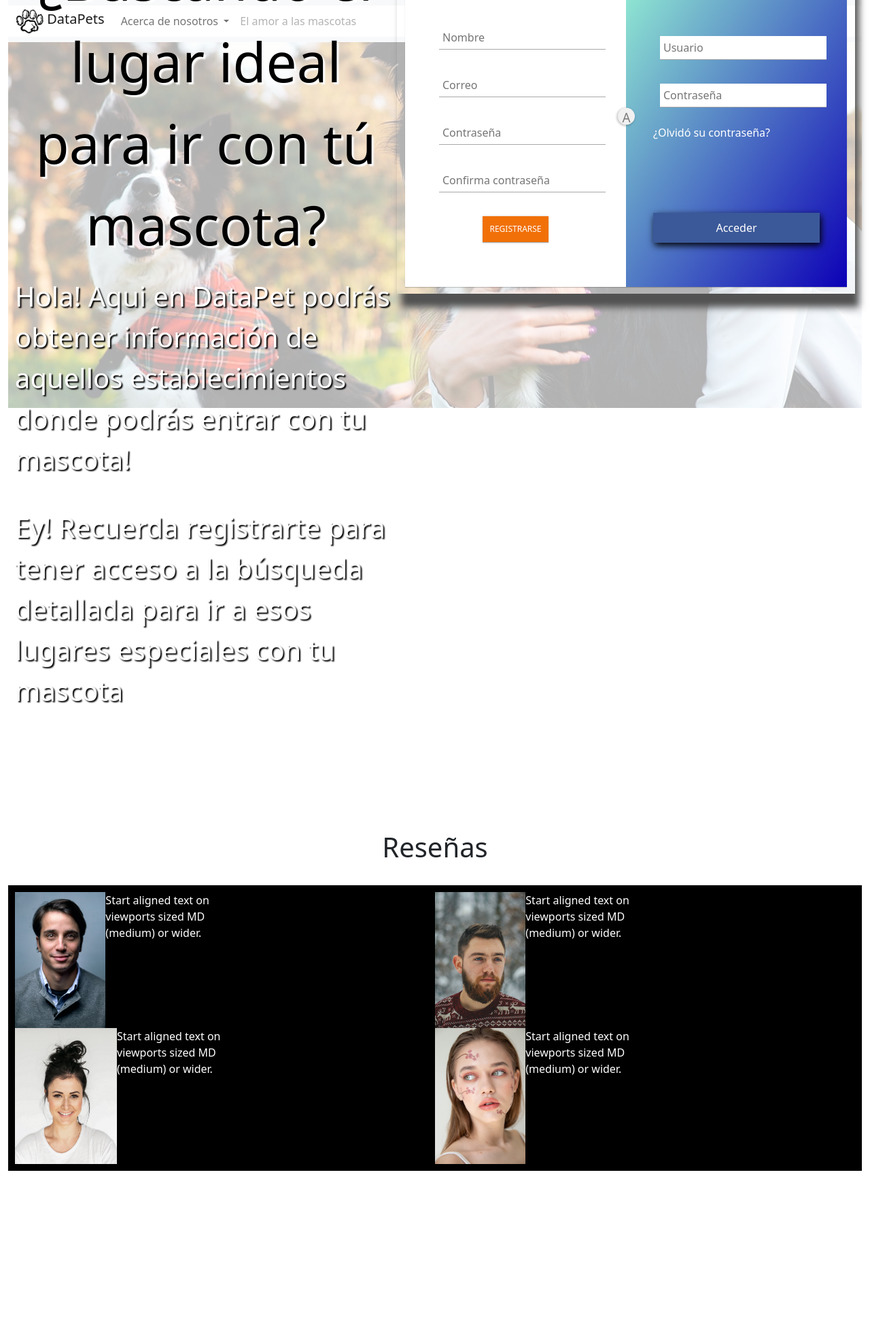
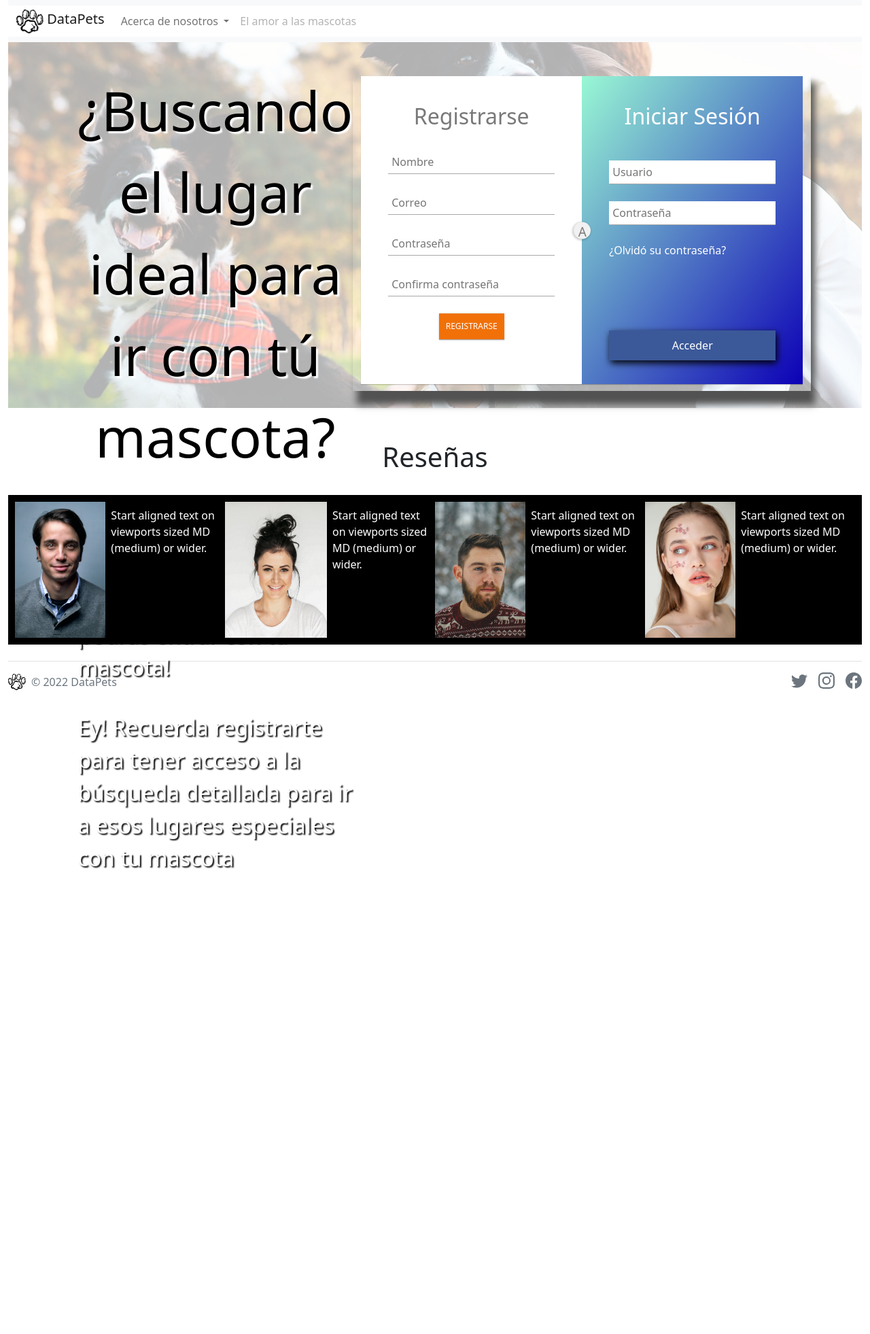
Before and after one commit to meyer-pidiache/DataPets, a Django app: page / in a window 1280 px wide. Shown: the top 1962 px of the page at 68% size. After the commit the page ends 1278 px from the top, so only its background shows below. Run offline with Django 4.2, Linux system fonts and the light colour scheme; some libraries are stand-ins or nearby versions.

Commit message:
frontend corregido

```diff
--- a/static/assets/css/styles.css
+++ b/static/assets/css/styles.css
@@ -9,7 +9,6 @@
 .ImagenPerros{
     position: relative;
     opacity: 0.3;
-    height: 100%;
     width: 100%;
 }
 .per{
@@ -18,9 +17,11 @@
 }
 .FC1{
     display: flex;
-    padding: 10px;
-    position: relative;
-    top: -700px;
+    margin: 8%;
+    position: absolute;
+    top: 0;
+    flex: 3 1 auto;
+    text-align: center;
 }
 
 .FC2{
@@ -28,25 +29,14 @@
     display: flex;
     padding: 10px;
     position: relative;
-    top: -550px;
+    top: auto;
     background-color: black;
-}
-
-.FC1_1{
-    flex: 3 1 auto;
-    text-align: center;
-}
-.FC1_2{
-
-    flex: 3 1 auto;
-    text-align: center;
-
+    flex: 1 1 auto;
 }
 
 h1{
   position: relative;
   text-align: center;
-  top: -550px;
 }
 
 .FC2_1{
@@ -54,15 +44,16 @@ h1{
     flex: 1 1 auto;
     width: 50%;
 }
+
 .FC2_2{
-    display: block;
+    display: flex;
     flex: 1 1 auto;
     width: 50%;
 }
 
 
 .text-center{
-    font-size: 80px;
+    font-size: 500%;
     color: rgb(0, 0, 0);
     text-shadow: 3px 3px 2px rgb(255, 255, 255);
 
@@ -72,7 +63,7 @@ h1{
     color: white;
 }
 .text-start{
-    font-size: 40px;
+    font-size: 200%;
     color: rgb(255, 255, 255);
     text-shadow: 2px 2px 2px black;
 
@@ -82,20 +73,8 @@ h1{
   color: white;
 }
 
-.FC1_2 input{
-    width: 500px;
-    padding: 5px 0;
-    margin: 10px;
-    border-top-style: none;
-    border-left: none;
-    border-right: none;
-}
-
-
 .container{
-    width: 100%;
     padding: 10px;
-    display: flex;
     justify-content: center;
     align-items: center;
     box-shadow: 6px 20px 10px rgb(82, 82, 82);
--- a/templates/main/index.html
+++ b/templates/main/index.html
@@ -6,16 +6,16 @@
 <img class="ImagenPerros" src="{% static 'assets/img/personaconperros.jpg' %}" class="img-fluid" alt="">
 
 <div class="FC1">
-  <div class="FC1_1">
 
+  <div>
     <p class="text-center">¿Buscando el lugar ideal para ir con tú mascota?</p>
     <p class="text-start">Hola! Aqui en DataPet podrás obtener información de aquellos establecimientos donde podrás
       entrar con tu mascota!</p><br>
     <p class="text-start">Ey! Recuerda registrarte para tener acceso a la búsqueda detallada para ir a esos lugares
       especiales con tu mascota</p>
+  </div>
 
-  </div>
-  <div class="FC1_2">
+  <div>
     <div class="container">
       <div class="login-container">
         <div class="register">
@@ -43,30 +43,30 @@
         </div>
       </div>
     </div>
+  </div>
 
-  </div>
 </div>
 
-<h1>Reseñas</h1><br>
+<h1 class="pt-5">Reseñas</h1><br>
 <div class="FC2">
   <div class="FC2_2">
     <div class="FC2_1">
       <img src="{% static 'assets/img/Senor1.jpg' %}" class="per">
-      <p class="text-md-start">Start aligned text on viewports sized MD (medium) or wider.</p>
+      <p class="text-md-start p-2">Start aligned text on viewports sized MD (medium) or wider.</p>
     </div>
     <div class="FC2_1">
       <img src="{% static 'assets/img/Senora1.jpg' %}" class="per">
-      <p class="text-md-start">Start aligned text on viewports sized MD (medium) or wider.</p>
+      <p class="text-md-start p-2">Start aligned text on viewports sized MD (medium) or wider.</p>
     </div>
   </div>
   <div class="FC2_2">
     <div class="FC2_1">
       <img src="{% static 'assets/img/Senor2.jpg' %}" class="per">
-      <p class="text-md-start">Start aligned text on viewports sized MD (medium) or wider.</p>
+      <p class="text-md-start p-2">Start aligned text on viewports sized MD (medium) or wider.</p>
     </div>
     <div class="FC2_1">
       <img src="{% static 'assets/img/Senora2.jpg' %}" class="per">
-      <p class="text-md-start">Start aligned text on viewports sized MD (medium) or wider.</p>
+      <p class="text-md-start p-2">Start aligned text on viewports sized MD (medium) or wider.</p>
     </div>
   </div>
 </div>
```
